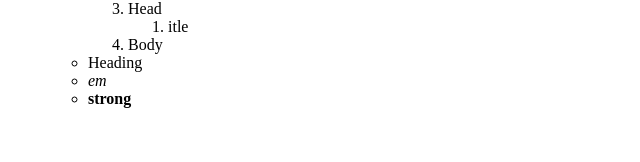
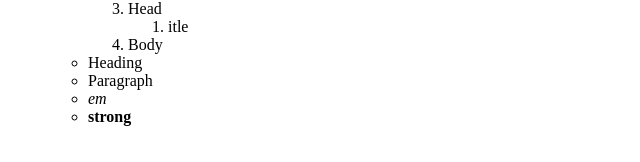
Before and after one commit to SergioZu/Ejercicio1-DIW, a plain HTML site: page Ejercicio1/index.html in a window 1280 px wide. Shown: the part 338-500 px from the top of the page, without its empty margins (0-640 px from the left). Drawn offline with Linux system fonts and the light colour scheme.

Commit message:
index completado

```diff
--- a/Ejercicio1/index.html
+++ b/Ejercicio1/index.html
@@ -34,6 +34,7 @@
                 <li>Body</li>
             </ol>
             <li type="circle">Heading</li>
+            <li type="circle">Paragraph</li>
             <li type="circle"><i>em</i></li>
             <li type="circle"><b>strong</b></li>
         </ul>
```
